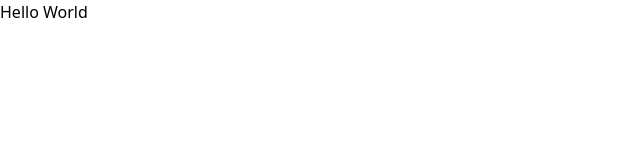
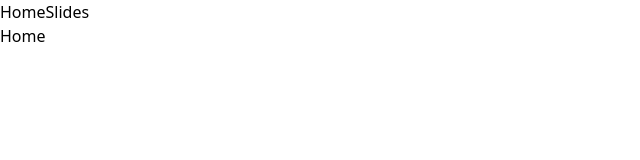
Before and after one commit to FalaAiMatheus/slider, a Vue app: page / in a window 1280 px wide. Shown: the top 160 px of the page, without its empty margins (0-640 px from the left). Built offline with nearby package versions, Linux system fonts and the light colour scheme.

Commit message:
feat: create routes

```diff
--- a/package.json
+++ b/package.json
@@ -9,7 +9,8 @@
     "preview": "vite preview"
   },
   "dependencies": {
-    "vue": "^3.4.37"
+    "vue": "^3.4.37",
+    "vue-router": "4"
   },
   "devDependencies": {
     "@vitejs/plugin-vue": "^5.1.2",
--- a/src/App.vue
+++ b/src/App.vue
@@ -1,3 +1,5 @@
 <template>
-  <h1>Hello World</h1>
+  <RouterLink to="/">Home</RouterLink>
+  <RouterLink to="/slides">Slides</RouterLink>
+  <RouterView />
 </template>
--- /dev/null
+++ b/src/app/home/Home.vue
@@ -0,0 +1,3 @@
+<template>
+  <h1>Home</h1>
+</template>
--- /dev/null
+++ b/src/app/slides/Slides.vue
@@ -0,0 +1,3 @@
+<template>
+  <h1>Slides</h1>
+</template>
```
Also changed, not shown: src/main.ts (+5 -4 lines), src/routes/index.ts (added, +15 -0 lines), vercel.json (added), 1 other file (tests, documents, lock files or other folders).
